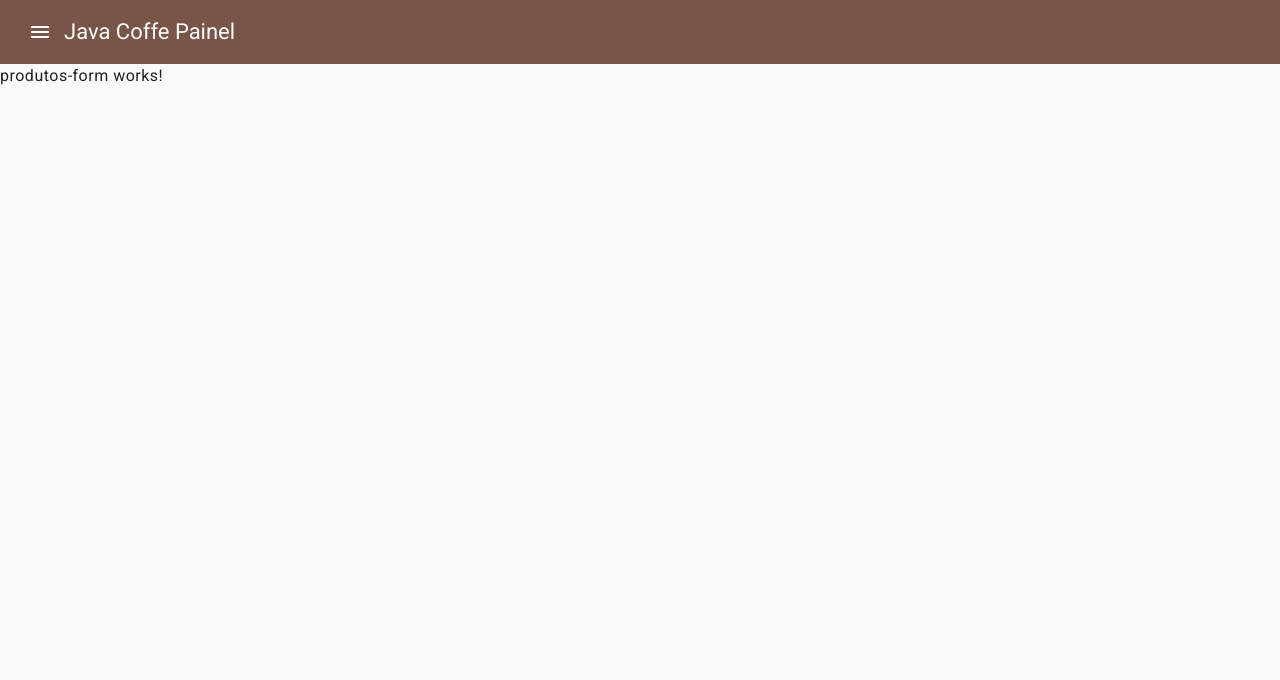
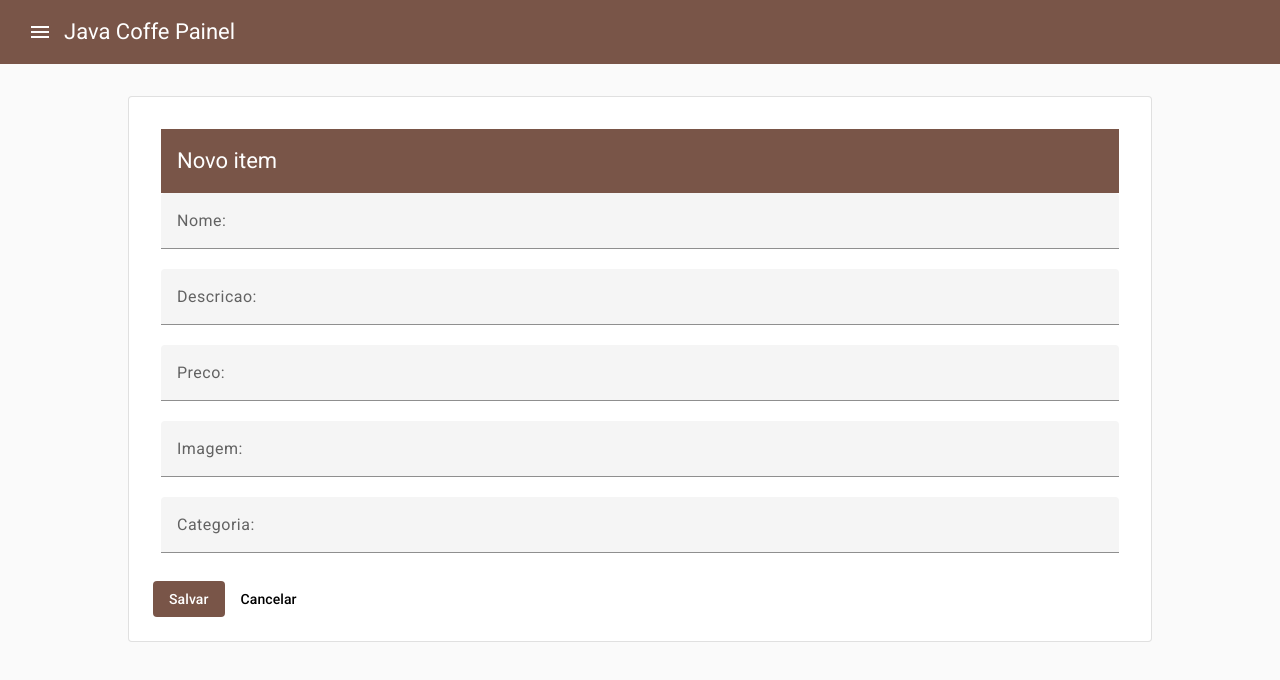
Before and after one commit to GabrielSiqueiraGama/Painel-JavaCoffee, an Angular app: page /produtos/new in a window 1280 px wide. Shown: the top 680 px of the page. Built offline with nearby package versions, Linux system fonts and the light colour scheme.

Commit message:
feat: :seedling: adding new products forms

```diff
--- a/src/app/produtos/models/produto.ts
+++ b/src/app/produtos/models/produto.ts
@@ -4,4 +4,5 @@ export interface Produto {
   descricao: string;
   preco: number;
   imagem: string;
+  categoria: number;
 }
--- a/src/app/produtos/produtos-form/produtos-form.component.html
+++ b/src/app/produtos/produtos-form/produtos-form.component.html
@@ -1 +1,38 @@
-<p>produtos-form works!</p>
+<mat-card class="example-card" appearance="outlined">
+    <mat-card-content>
+    <mat-toolbar color="primary">Novo item</mat-toolbar>
+    <form [formGroup]="form">
+
+    <!-- Nome Column -->
+      <mat-form-field class="full-width">
+        <input matInput placeholder="Nome: " formControlName="nome">
+      </mat-form-field>
+
+      <!-- Descrição Column -->
+      <mat-form-field class="full-width">
+        <input matInput placeholder="Descricao: " formControlName="descricao">
+      </mat-form-field>
+
+      <!-- Preco Column -->
+      <mat-form-field class="full-width">
+        <input matInput placeholder="Preco: " formControlName="preco">
+      </mat-form-field>
+
+      <!-- Imagem Column -->
+      <mat-form-field class="full-width">
+        <input matInput placeholder="Imagem: " formControlName="imagem">
+      </mat-form-field>
+
+      <!-- Categoria Column -->
+      <mat-form-field class="full-width">
+        <input matInput placeholder="Categoria: " formControlName="categoria">
+      </mat-form-field>
+    </form>
+  </mat-card-content>
+
+  <mat-card-actions>
+    <button mat-flat-button color="primary" (click)="onSubmit()">Salvar</button>
+    <button mat-flat-button (click)="onCancel()">Cancelar</button>
+  </mat-card-actions>
+
+</mat-card>
--- a/src/app/produtos/produtos-form/produtos-form.component.scss
+++ b/src/app/produtos/produtos-form/produtos-form.component.scss
@@ -0,0 +1,14 @@
+.full-width{
+  width: 100%;
+}
+mat-card{
+  width: 80%;
+  margin: 2em auto;
+  text-align: center;
+  justify-content: center;
+  padding: 1em;
+}
+.min-width{
+  width: 100%;
+  min-width: 150px;
+}
--- a/src/app/produtos/produtos-form/produtos-form.component.ts
+++ b/src/app/produtos/produtos-form/produtos-form.component.ts
@@ -1,6 +1,6 @@
 import { Component } from '@angular/core';
 import { AppMaterialModule } from '../../shared/app-material/app-material.module';
-import { Form, FormBuilder } from '@angular/forms';
+import {FormBuilder, FormGroup } from '@angular/forms';
 
 @Component({
   selector: 'app-produtos-form',
@@ -11,7 +11,7 @@ import { Form, FormBuilder } from '@angular/forms';
 })
 export default class ProdutosFormComponent {
 
-  form: FormBuilder;
+  form: FormGroup;
 
 constructor(private formBuilder: FormBuilder) {
   this.form = this.formBuilder.group({
@@ -19,6 +19,12 @@ constructor(private formBuilder: FormBuilder) {
     descricao: [null],
     preco: [null],
     imagem: [null],
+    categoria: [null]
   });
 }
+
+onSubmit(){
+
 }
+onCancel(){}
+}
```
Also changed, not shown: src/app/shared/app-material/app-material.module.ts (+8 -2 lines).
